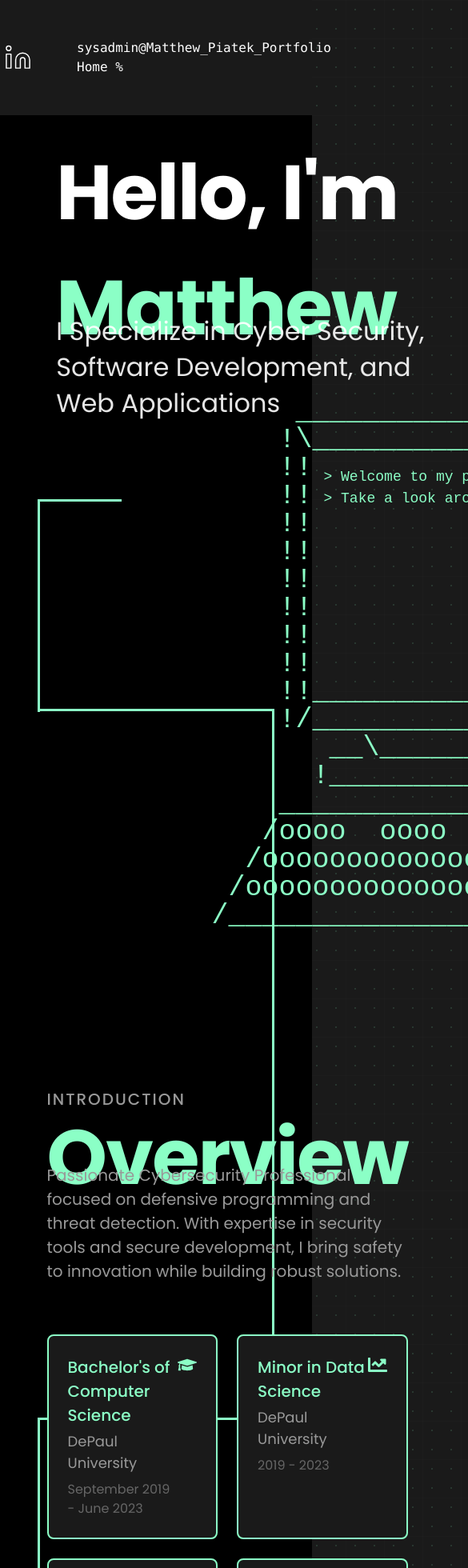
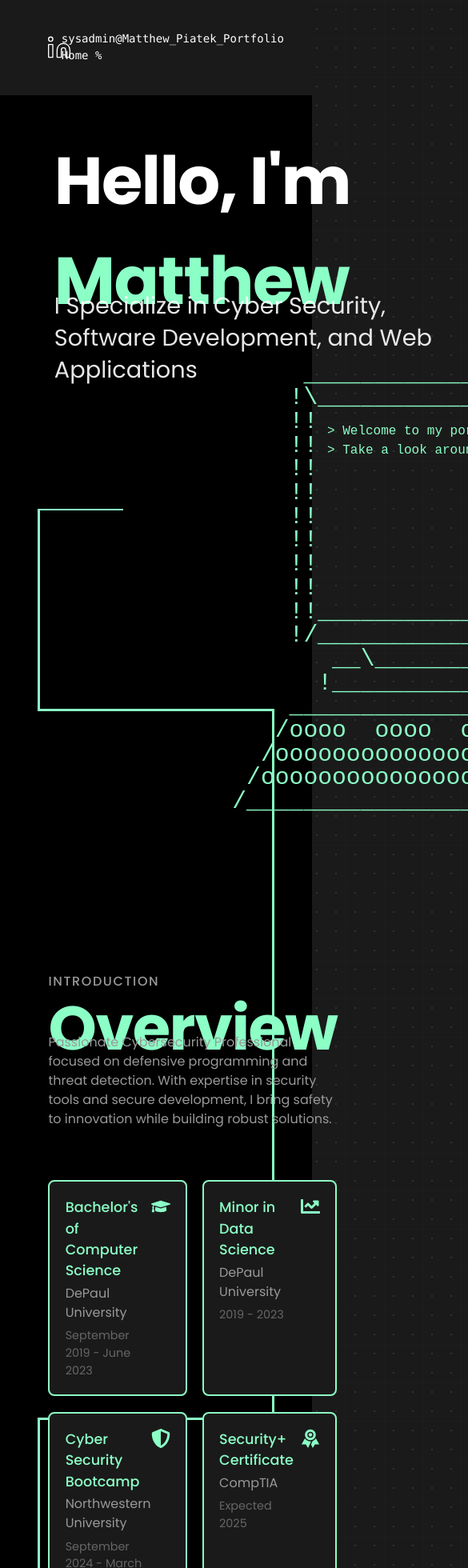
Before and after one commit to MatthewPiatek21/CyberSecurityPortfolio, a Next.js app: page / in a window 390 px wide. Shown: the top 1960 px of the page at 80% size, 585 px wide, since content can reach past the window. Built offline with nearby package versions, Linux system fonts and the light colour scheme.

Commit message:
another update to mobile

```diff
--- a/src/app/layout.js
+++ b/src/app/layout.js
@@ -8,6 +8,9 @@ export const metadata = {
 export default function RootLayout({ children }) {
   return (
     <html lang="en">
+      <head>
+        <meta name="viewport" content="width=1920, initial-scale=1" />
+      </head>
       <body>
         {children}
       </body>
--- a/src/app/page.js
+++ b/src/app/page.js
@@ -28,7 +28,8 @@ export default function Home() {
             'introduction': 'Intro',
             'experience': 'Work_Experience',
             'projects': 'Projects',
-            'technologies': 'Technologies'
+            'technologies': 'Technologies',
+            'contact': 'Contact'
           }
           setCurrentSection(sectionMap[sectionId])
         }
@@ -63,7 +64,9 @@ export default function Home() {
         <section id="technologies">
           <Technologies />
         </section>
-        <Contact />
+        <section id="contact">
+          <Contact />
+        </section>
       </div>
     </div>
   )
--- a/src/components/Hero.jsx
+++ b/src/components/Hero.jsx
@@ -41,18 +41,19 @@ const Hero = () => {
       display: 'flex',
       justifyContent: 'flex-start',
       alignItems: 'flex-start',
-      paddingTop: '3vh',
-      paddingLeft: '18vw',
-      minHeight: 'calc(100vh - 96px)',
+      paddingTop: '2.4vh',
+      paddingLeft: '14.4vw',
+      minHeight: 'calc(100vh - 77px)',
       width: '100vw',
       position: 'relative',
       left: '50%',
       transform: 'translateX(-50%)'
     }}>
       <div className="flex flex-col gap-0">
+        <div style={{ marginLeft: '3vw' }}>
           <h1 className="text-white tracking-tight"
               style={{
-              fontSize: '6rem',
+                fontSize: '5.2rem',
                 fontFamily: 'Poppins, system-ui, sans-serif',
                 fontWeight: '700',
                 letterSpacing: '-0.02em',
@@ -66,20 +67,21 @@ const Hero = () => {
           </h1>
           <h2 className="text-white/90 max-w-lg"
               style={{
-              fontSize: '2rem',
+                fontSize: '1.8rem',
                 fontFamily: 'Poppins, system-ui, sans-serif',
                 fontWeight: '400',
                 lineHeight: '1.4',
-              marginTop: '-65px'
+                marginTop: '-52px'
               }}>
             I Specialize in Cyber Security,<br />
             Software Development, and Web Applications
           </h2>
+        </div>
         <div style={{
           position: 'absolute',
-          left: '75%',
+          left: '77%',
           transform: 'translateX(-50%)',
-          marginTop: '-4rem',
+          marginTop: '-6rem',
           width: 'fit-content',
           position: 'relative'
         }}>
@@ -87,10 +89,10 @@ const Hero = () => {
             fontFamily: 'monospace',
             whiteSpace: 'pre',
             color: '#8BFFC6',
-            fontSize: '35px',
+            fontSize: '33px',
             lineHeight: '1',
             letterSpacing: '0',
-            transform: 'scale(1)',
+            transform: 'scale(0.9)',
             transformOrigin: 'center center',
           }}>
             {computerArt}
--- a/src/components/Introduction.jsx
+++ b/src/components/Introduction.jsx
@@ -42,19 +42,19 @@ const EducationBlocks = () => {
       marginTop: '4rem',
       display: 'grid',
       gridTemplateColumns: 'repeat(2, 1fr)',
-      gap: '1.5rem',
-      maxWidth: '950px'
+      gap: '1.2rem',
+      maxWidth: '800px'
     }}>
       {education.map((item, index) => (
         <div
           key={index}
           style={{
-            padding: '1.5rem',
+            padding: '1.2rem',
             backgroundColor: '#1a1a1a',
             borderRadius: '0.5rem',
             border: '2px solid #8BFFC6',
             transition: 'box-shadow 0.3s ease',
-            maxWidth: '450px',
+            maxWidth: '380px',
             boxShadow: '0 0 0 0 rgba(139, 255, 198, 0)'
           }}
           onMouseEnter={e => {
@@ -72,24 +72,24 @@ const EducationBlocks = () => {
             <div>
               <h3 style={{
                 color: '#8BFFC6',
-                fontSize: '1.25rem',
+                fontSize: '1.1rem',
                 fontWeight: '500',
-                marginBottom: '0.25rem',
+                marginBottom: '0.2rem',
                 fontFamily: 'Poppins, system-ui, sans-serif'
               }}>
                 {item.title}
               </h3>
               <p style={{
                 color: '#999999',
-                fontSize: '1.125rem',
-                marginBottom: '0.5rem',
+                fontSize: '1rem',
+                marginBottom: '0.4rem',
                 fontFamily: 'Poppins, system-ui, sans-serif'
               }}>
                 {item.institution}
               </p>
               <p style={{
                 color: '#666666',
-                fontSize: '1rem',
+                fontSize: '0.9rem',
                 fontFamily: 'Poppins, system-ui, sans-serif'
               }}>
                 {item.period}
@@ -121,8 +121,8 @@ const Introduction = () => {
       display: 'flex',
       justifyContent: 'flex-start',
       alignItems: 'flex-start',
-      paddingLeft: '15vw',
-      paddingTop: '15vh',
+      paddingLeft: '15.5vw',
+      paddingTop: '12vh',
       minHeight: '100vh',
       width: '100vw',
       position: 'relative',
@@ -132,7 +132,7 @@ const Introduction = () => {
       <div className="flex flex-col gap-0">
         <div style={{ marginBottom: '0.1rem' }}>
           <span style={{
-              fontSize: '20px',
+              fontSize: '16px',
               fontFamily: 'Poppins, system-ui, sans-serif',
               fontWeight: '500',
               letterSpacing: '0.1em',
@@ -143,21 +143,21 @@ const Introduction = () => {
         </div>
         <h1 className="text-white tracking-tight"
             style={{
-              fontSize: '6rem',
+              fontSize: '4.8rem',
               fontFamily: 'Poppins, system-ui, sans-serif',
               fontWeight: '700',
               letterSpacing: '-0.02em',
-              marginTop: '-1rem',
+              marginTop: '-0.8rem',
               color: '#8BFFC6'
             }}>
           Overview
         </h1>
         <h2 style={{
-              fontSize: '20px',
+              fontSize: '16px',
               fontFamily: 'Poppins, system-ui, sans-serif',
               fontWeight: '400',
               lineHeight: '1.5',
-              marginTop: '-65px',
+              marginTop: '-52px',
               maxWidth: '650px',
               color: '#999999'
             }}>
--- a/src/components/Navbar.jsx
+++ b/src/components/Navbar.jsx
@@ -5,80 +5,44 @@ import { Github, Linkedin } from 'lucide-react'
 const Navbar = ({ currentSection }) => {
   const [sectionText, setSectionText] = useState('~')
   const [commandText, setCommandText] = useState('')
-  const [isTypingCommand, setIsTypingCommand] = useState(false)
-  const [initialLoad, setInitialLoad] = useState(true)
+  const [isTyping, setIsTyping] = useState(false)
   const baseText = 'sysadmin@Matthew_Piatek_Portfolio'
-  const typingIntervalRef = useRef(null)
-  const lastSectionRef = useRef(currentSection)
+  const typingInterval = useRef(null)
 
-  // Handle initial load animation
   useEffect(() => {
-    if (initialLoad) {
-      setTimeout(() => {
-        setIsTypingCommand(true)
+    // Clear any existing interval
+    if (typingInterval.current) {
+      clearInterval(typingInterval.current)
+    }
+
+    setIsTyping(true)
+    setCommandText('')
+    let fullCommand = `cd ${currentSection}`
     let currentIndex = 0
-        const command = 'cd Home'
 
-        typingIntervalRef.current = setInterval(() => {
-          if (currentIndex < command.length) {
-            setCommandText(command.slice(0, currentIndex + 1))
+    // Start typing animation
+    typingInterval.current = setInterval(() => {
+      if (currentIndex <= fullCommand.length) {
+        setCommandText(fullCommand.slice(0, currentIndex))
         currentIndex++
       } else {
-            clearInterval(typingIntervalRef.current)
-            setTimeout(() => {
-              setCommandText('')
-              setSectionText('Home')
-              setIsTypingCommand(false)
-              setInitialLoad(false)
-            }, 100)
-          }
-        }, 50)
-      }, 1000)
-
-      return () => {
-        if (typingIntervalRef.current) {
-          clearInterval(typingIntervalRef.current)
-        }
-      }
-    }
-  }, [])
-
-  // Handle subsequent section changes
-  useEffect(() => {
-    if (!initialLoad && currentSection !== lastSectionRef.current) {
-      lastSectionRef.current = currentSection
-
-      // Clear any existing animation
-      if (typingIntervalRef.current) {
-        clearInterval(typingIntervalRef.current)
-      }
-
-      setIsTypingCommand(true)
-      setCommandText('')
-      let currentIndex = 0
-      const command = `cd ${currentSection}`
-
-      typingIntervalRef.current = setInterval(() => {
-        if (currentIndex < command.length) {
-          setCommandText(prev => command.slice(0, currentIndex + 1))
-          currentIndex++
-        } else {
-          clearInterval(typingIntervalRef.current)
+        clearInterval(typingInterval.current)
+        // Wait before completing command
         setTimeout(() => {
           setCommandText('')
           setSectionText(currentSection)
-            setIsTypingCommand(false)
+          setIsTyping(false)
         }, 100)
       }
     }, 50)
 
+    // Cleanup
     return () => {
-        if (typingIntervalRef.current) {
-          clearInterval(typingIntervalRef.current)
+      if (typingInterval.current) {
+        clearInterval(typingInterval.current)
       }
     }
-    }
-  }, [currentSection, initialLoad])
+  }, [currentSection])
 
   return (
     <nav style={{
@@ -91,20 +55,30 @@ const Navbar = ({ currentSection }) => {
     }}>
       <div style={{
         color: '#ffffff',
-        fontSize: '16px',
-        padding: '48px 48px 48px 96px',
+        fontSize: '14px',
+        padding: '38.4px 38.4px 38.4px 76.8px',
         fontFamily: '"Ubuntu Mono", "DejaVu Sans Mono", "Lucida Console", monospace',
         position: 'relative',
       }}>
         <code>
-          {baseText} {sectionText} % {commandText}
+          {baseText} {sectionText} % {isTyping && commandText}
+          {isTyping && <span className="cursor">▋</span>}
         </code>
-        <div style={{ position: 'absolute', right: '350px', top: '50%', transform: 'translateY(-50%)', display: 'flex', gap: '4rem' }}>
+        <div style={{
+          position: 'absolute',
+          right: '300px',  // Changed from 350px
+          top: '50%',
+          transform: 'translateY(-50%)',
+          display: 'flex',
+          gap: '4rem',
+          height: '100%',
+          alignItems: 'center'  // Added to center vertically
+        }}>
           <a href="https://github.com/MatthewPiatek21" target="_blank" rel="noopener noreferrer">
-            <Github style={{ color: '#ffffff', width: '35px', height: '35px' }} strokeWidth={1} />
+            <Github style={{ color: '#ffffff', width: '32px', height: '32px' }} strokeWidth={1} />  {/* Increased from 30px */}
           </a>
           <a href="https://www.linkedin.com/in/matthew-piatek-9951591a6/" target="_blank" rel="noopener noreferrer">
-            <Linkedin style={{ color: '#ffffff', width: '35px', height: '35px' }} strokeWidth={1} />
+            <Linkedin style={{ color: '#ffffff', width: '32px', height: '32px' }} strokeWidth={1} />  {/* Increased from 30px */}
           </a>
         </div>
       </div>
--- a/src/components/TerminalText.jsx
+++ b/src/components/TerminalText.jsx
@@ -63,13 +63,14 @@ const TerminalText = () => {
   return (
     <div style={{
       position: 'absolute',
-      top: '120px',
-      left: '140px',
+      top: '140px',
+      left: '155px',
       fontFamily: 'monospace',
-      fontSize: '18px',
+      fontSize: '16px',
       color: '#8BFFC6',
       whiteSpace: 'pre',
-      lineHeight: '1.5'
+      lineHeight: '1.5',
+      maxWidth: '180px'
     }}>
       {lines.map((line, i) => (
         <div key={i}>
```
Also changed, not shown: src/components/Contact.jsx (+19 -15 lines), src/components/Projects.jsx (+18 -18 lines), src/components/ScrollIndicator.jsx (+5 -5 lines), src/components/Technologies.jsx (+19 -19 lines), src/components/WorkExperience.jsx (+15 -15 lines), 1 other file (tests, documents, lock files or other folders). Lines whose indentation alone changed are shown as unchanged.
